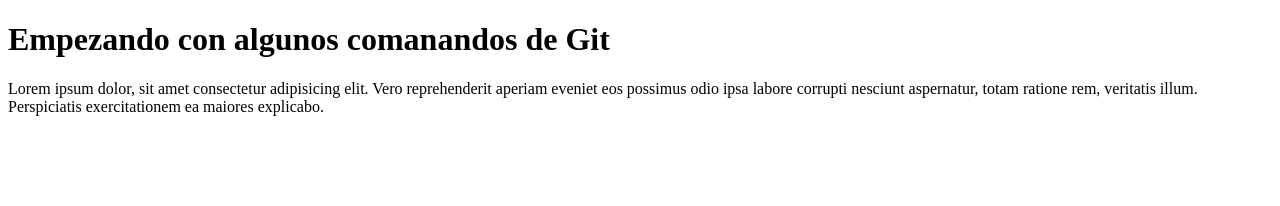
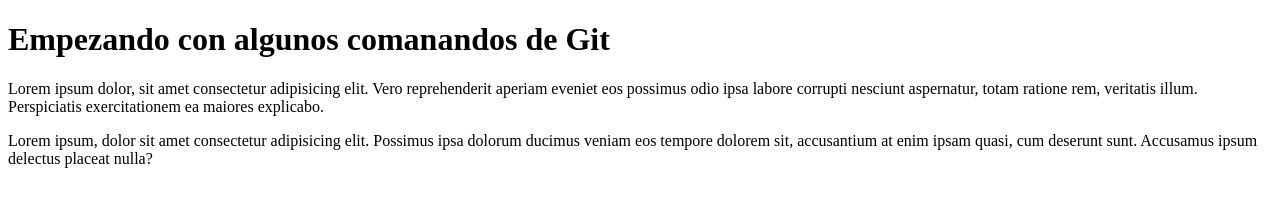
Before and after one commit to maarcf/Clase-5, a plain HTML site: page index.html in a window 1280 px wide. Drawn offline with Linux system fonts and the light colour scheme.

Commit message:
agregué un segundo párrafo

```diff
--- a/index.html
+++ b/index.html
@@ -9,6 +9,7 @@
 
     <h1>Empezando con algunos comanandos de Git</h1>
     <p>Lorem ipsum dolor, sit amet consectetur adipisicing elit. Vero reprehenderit aperiam eveniet eos possimus odio ipsa labore corrupti nesciunt aspernatur, totam ratione rem, veritatis illum. Perspiciatis exercitationem ea maiores explicabo.</p>
+    <p>Lorem ipsum, dolor sit amet consectetur adipisicing elit. Possimus ipsa dolorum ducimus veniam eos tempore dolorem sit, accusantium at enim ipsam quasi, cum deserunt sunt. Accusamus ipsum delectus placeat nulla?</p>
 
 </body>
 </html>
```
